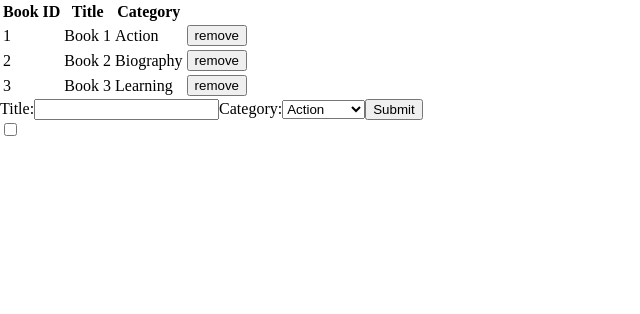
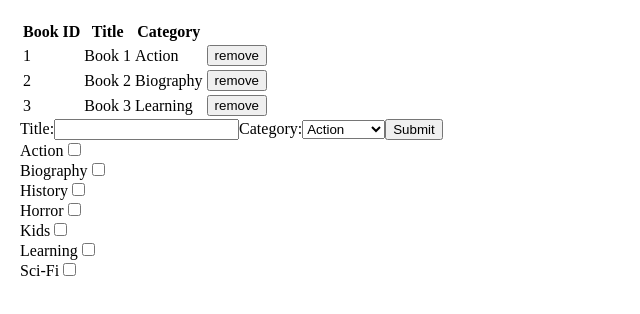
Before and after one commit to SevlaMare/bookStore, a React app: page / in a window 1280 px wide. Shown: the whole page, without its empty margins (0-640 px from the left). Built offline with nearby package versions, Linux system fonts and the light colour scheme.

Commit message:
filter component v1

```diff
--- /dev/null
+++ b/src/constants.js
@@ -0,0 +1,3 @@
+const CATEGORIES = ['Action', 'Biography', 'History', 'Horror', 'Kids', 'Learning', 'Sci-Fi'];
+
+export default CATEGORIES;
--- a/src/container/BooksForm.js
+++ b/src/container/BooksForm.js
@@ -2,8 +2,7 @@ import React, { useState } from 'react';
 import { connect } from 'react-redux';
 import PropTypes from 'prop-types';
 import { createBook } from '../actions';
-
-const categories = ['Action', 'Biography', 'History', 'Horror', 'Kids', 'Learning', 'Sci-Fi'];
+import CATEGORIES from '../constants';
 
 const BooksForm = ({ createBook }) => {
   const [newBook, setNewBook] = useState({ title: '', category: 'Action' });
@@ -46,7 +45,7 @@ const BooksForm = ({ createBook }) => {
           value={newBook.category}
           required
         >
-          { categories.map(category => (
+          { CATEGORIES.map(category => (
             <option
               key={category}
               value={category}
--- a/src/container/CategoryFilter.js
+++ b/src/container/CategoryFilter.js
@@ -1,17 +1,25 @@
 import React from 'react';
 import { connect } from 'react-redux';
 
-const CategoryFilter = ({ filter }) => {
-  console.log('ARRAY>>>>>>>', filter)
+import CATEGORIES from '../constants'
+
+const CategoryFilter = () => {
+  // console.log('ARRAY>>>>>>>', filter)
 
   return (
-    <form>
-      <input type="checkbox"/>
+    <form className='filter'>
+      { CATEGORIES.map(category => (
+        <label>{category}
+          <input type="checkbox" value={category}/>
+        </label>
+      ))}
     </form>
   )
 }
 
-export default connect(state => {
-  console.log('state>>>>>>>', state)
-  filter: state.FilterBooks.filter
-})(CategoryFilter);
+export default CategoryFilter;
+
+// export default connect(state => {
+//   console.log('state>>>>>>>', state)
+//   filter: state.FilterBooks.filter
+// })(CategoryFilter);
--- a/src/css/style.css
+++ b/src/css/style.css
@@ -1,4 +1,9 @@
 body {
-  margin: 0;
+  margin: 20px;
   padding: 0;
 }
+
+.filter {
+  display: flex;
+  flex-direction: column;
+}
```
Also changed, not shown: src/components/Form.js (added, +7 -0 lines).
